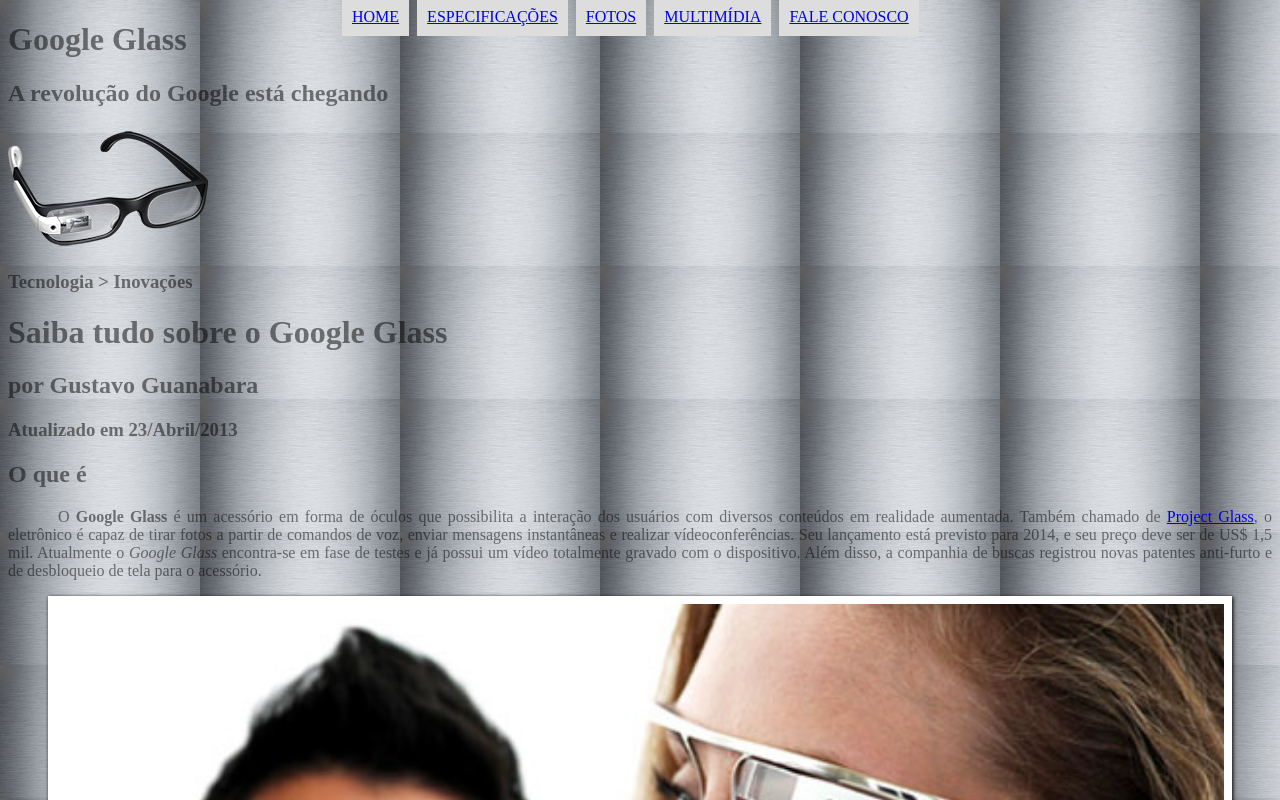
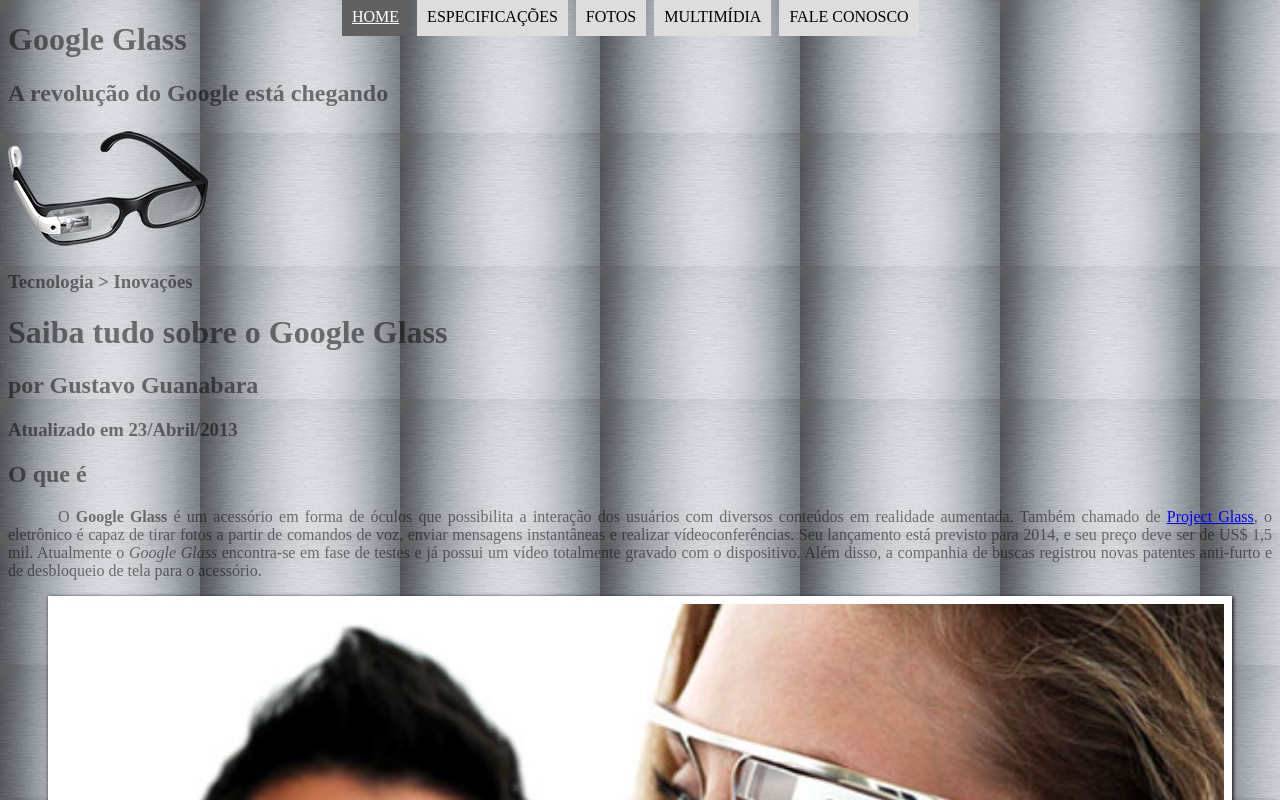
Before and after one commit to AndersonANascimento/curso_html5, a plain HTML site: page projeto-glass-html5/index.html in a window 1280 px wide. In both pictures the pointer is over the item "HOME". Shown: the top 800 px of the page. Drawn offline with Linux system fonts and the light colour scheme.

Commit message:
Aula 14 - Efeitos visuais em CSS3

```diff
--- a/projeto-glass-html5/_css/estilo.css
+++ b/projeto-glass-html5/_css/estilo.css
@@ -59,8 +59,23 @@
     background-color: #ddd;
     padding: 10px;
     margin: 2px;
+    transition: background-color 1s;
+}
+
+nav#menu li:hover {
+    background-color: #606060;
 }
 
 nav#menu h1 {
     display: none;
 }
+
+nav#menu a {
+    color: #000;
+    text-decoration: none;
+}
+
+nav#menu a:hover {
+    color: #fff;
+    text-decoration: underline;
+}
```
Also changed, not shown: projeto-glass-html5/index.html (+1 -3 lines).
